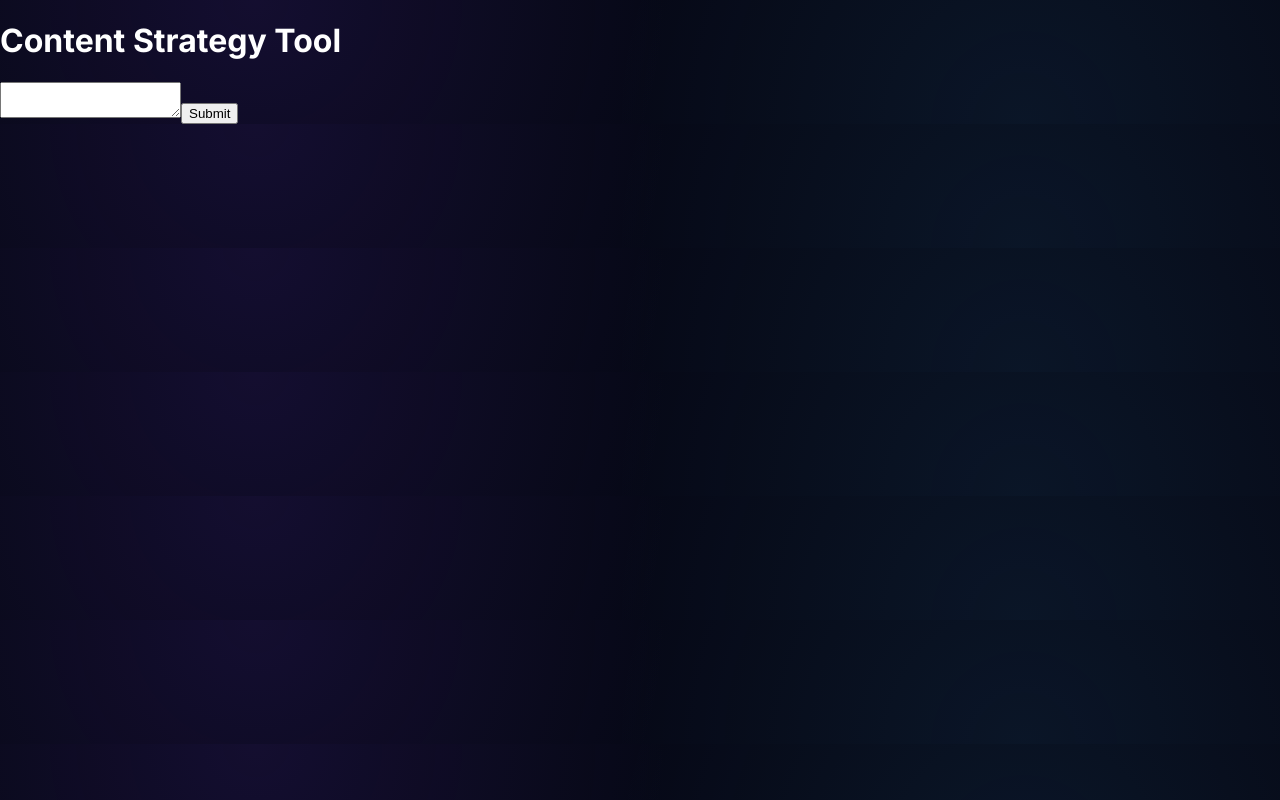
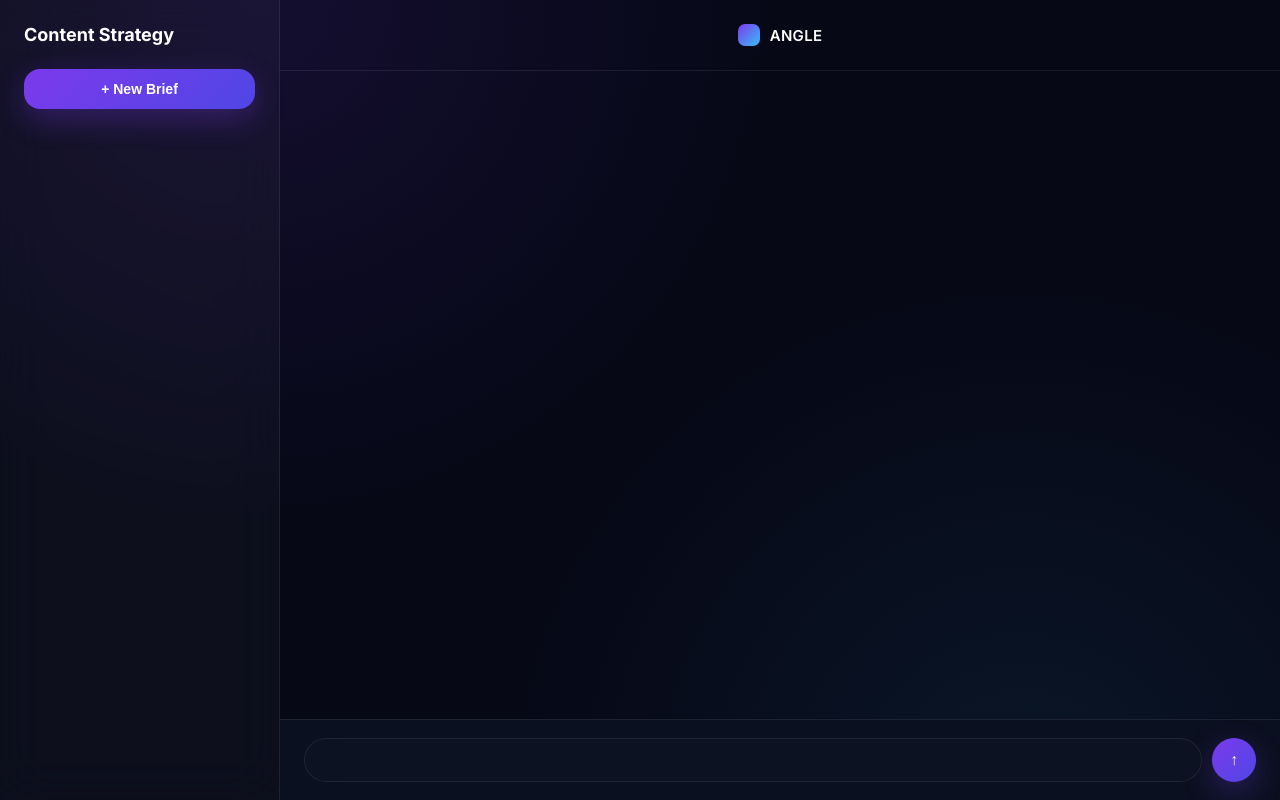
Before and after one commit to prexcre/ai-content-brief-tool, a React (Create React App) app in the folder frontend/: page / in a window 1280 px wide. Built offline with nearby package versions, Linux system fonts and the light colour scheme.

Commit message:
Add premium two-column layout, chat bubbles, custom header, and polished input/button styling

```diff
--- a/frontend/src/App.css
+++ b/frontend/src/App.css
@@ -53,3 +53,215 @@ body {
   font-family: 'Inter', -apple-system, sans-serif;
   color: var(--text-primary);
 }
+
+.app-shell {
+  display: flex;
+  height: 100vh;
+}
+
+.sidebar {
+  width: 280px;
+  flex-shrink: 0;
+  background: var(--glass-overlay);
+  backdrop-filter: blur(24px);
+  border-right: 1px solid var(--border-color);
+  padding: var(--sp-6);
+  display: flex;
+  flex-direction: column;
+  gap: var(--sp-6);
+}
+
+.logo {
+  font-family: 'Inter', sans-serif;
+  font-weight: 700;
+  font-size: 18px;
+  color: var(--text-primary);
+}
+
+.logo::before {
+  content: "Content Strategy";
+}
+
+.new-brief-btn {
+  background: linear-gradient(135deg, var(--accent), var(--accent-end));
+  color: white;
+  border: none;
+  border-radius: var(--radius-button);
+  padding: var(--sp-3) var(--sp-4);
+  font-weight: 600;
+  font-size: 14px;
+  cursor: pointer;
+  box-shadow: var(--shadow-button);
+  transition: transform var(--duration) var(--ease), opacity var(--duration) var(--ease);
+}
+
+.new-brief-btn:hover {
+  transform: translateY(-2px) scale(1.02);
+  opacity: 0.92;
+}
+
+.center-panel {
+  flex: 1;
+  display: flex;
+  flex-direction: column;
+  overflow: hidden;
+}
+
+.message-group {
+  display: flex;
+  flex-direction: column;
+  gap: var(--sp-3);
+  animation: fadeIn var(--duration) var(--ease);
+}
+
+.bubble {
+  padding: var(--sp-4) var(--sp-5);
+  border-radius: var(--radius-bubble);
+  font-size: 14px;
+  line-height: 1.6;
+  max-width: 70%;
+}
+
+.user-bubble {
+  align-self: flex-end;
+  background: linear-gradient(135deg, var(--accent), var(--accent-end));
+  color: white;
+}
+
+.assistant-bubble {
+  align-self: flex-start;
+  background: var(--surface);
+  backdrop-filter: blur(18px);
+  border: 1px solid var(--border-color);
+  color: var(--text-primary);
+  white-space: pre-line;
+  max-width:75%;
+}
+
+@keyframes fadeIn {
+  from {
+    opacity: 0;
+    transform: translateY(6px);
+  }
+  to {
+    opacity: 1;
+    transform: translateY(0);
+  }
+}
+
+.conversation-area {
+  flex: 1;
+  overflow-y: auto;
+  padding: 24px;
+  display: flex;
+  flex-direction: column;
+  gap: 20px;
+  min-height: 0;   /* ADD THIS LINE */
+}
+
+.app-header {
+  padding: 24px 32px;
+  border-bottom: 1px solid var(--border-color);
+  display: flex;
+  align-items: center;
+  justify-content: space-between;
+}
+
+.app-header h1 {
+  font-size: 15px;
+  font-weight: 500;
+  color: var(--text-secondary);
+  letter-spacing: 0.02em;
+  text-transform: uppercase;
+  margin: 0;
+}
+
+.assistant-bubble p {
+  margin: 0 0 12px 0;
+}
+
+.assistant-bubble p:last-child {
+  margin-bottom: 0;
+}
+
+.input-bar {
+  padding: 18px 24px;
+  border-top: 1px solid var(--border-color);
+  display: flex;
+  gap: 10px;
+  align-items: flex-end;
+  background: var(--bg-secondary);
+}
+
+.input-bar textarea {
+  flex: 1;
+  background-color: var(--surface);
+  backdrop-filter: blur(18px);
+  border: 1px solid var(--border-color);
+  border-radius: 24px;
+  color: var(--text-primary);
+  padding: 12px 20px;
+  font-family: var(--font-sans, 'Inter', sans-serif);
+  font-size: 14px;
+  resize: none;
+  min-height: 44px;
+  max-height: 160px;
+  overflow-y: auto;
+  transition: border-color var(--duration) var(--ease);
+}
+
+.input-bar textarea:focus {
+  outline: none;
+  border-color: var(--accent);
+}
+
+.app-header {
+  padding: 24px 32px;
+  border-bottom: 1px solid var(--border-color);
+  display: flex;
+  align-items: center;
+  justify-content: center;
+  gap: 10px;
+}
+
+.logo-mark {
+  width: 22px;
+  height: 22px;
+  border-radius: 7px;
+  background: linear-gradient(135deg, var(--accent), var(--cyan));
+}
+
+.app-header h1 {
+  font-size: 15px;
+  font-weight: 600;
+  color: var(--text-primary);
+  letter-spacing: 0.02em;
+  margin: 0;
+}
+
+.input-bar button {
+  background: linear-gradient(135deg, var(--accent), var(--accent-end));
+  color: white;
+  border: none;
+  border-radius: 50%;
+  width: 44px;
+  height: 44px;
+  min-width: 44px;
+  font-size: 16px;
+  font-weight: 600;
+  cursor: pointer;
+  box-shadow: var(--shadow-button);
+  transition: transform var(--duration) var(--ease), box-shadow var(--duration) var(--ease);
+  display: flex;
+  align-items: center;
+  justify-content: center;
+}
+
+.input-bar button:hover {
+  transform: scale(1.06);
+  box-shadow: 0 12px 36px rgba(124, 58, 237, 0.45);
+}
+
+.input-bar button:active {
+  transform: scale(0.97);
+}
--- a/frontend/src/App.js
+++ b/frontend/src/App.js
@@ -11,25 +11,50 @@ function App() {
   const [conversation, setConversation] = useState([]);
 
   return (
-    <div className="app-container">
+    <div className="app-shell">
+      <aside className="sidebar">
+        <div className="logo"></div>
+        <button className="new-brief-btn" onClick={() => {
+          setConversation([]);
+          setPreviousInteractionId(null);
+          setMessage("");
+          setError(null);
+        }}>+ New Brief</button>
+      </aside>
+
+      <div className="center-panel">
         <div className="app-header">
-        <h1>Content Strategy Tool</h1>
+          <div className="logo-mark"></div>
+          <h1>Angle</h1>
         </div>
 
         <div className="conversation-area">
           {error && <p style={{color: "red"}}>{error}</p>}
 
           {conversation.map((entry, index) => (
-          <div key={index}>
-            <p><strong>You:</strong> {entry.userMessage}</p>
-            {entry.brief && <p><strong>Brief:</strong> {entry.brief.full_brief}</p>}
-            {entry.plainAnswer && <p><strong>Answer:</strong> {entry.plainAnswer}</p>}
+  <div key={index} className="message-group">
+    <div className="bubble user-bubble">{entry.userMessage}</div>
+
+    {entry.brief && (
+      <div className="bubble assistant-bubble">{entry.brief.full_brief}</div>
+    )}
+    {entry.plainAnswer && (
+      <div className="bubble assistant-bubble">{entry.plainAnswer}</div>
+    )}
   </div>
 ))}
         </div>
 
         <div className="input-bar">
-        <textarea value={message} onChange={(e) => setMessage(e.target.value)}></textarea>
+        <textarea
+  value={message}
+  onChange={(e) => {
+    setMessage(e.target.value);
+    e.target.style.height = "auto";
+    e.target.style.height = e.target.scrollHeight + "px";
+  }}
+  rows={1}
+></textarea>
 
           <button onClick={ async () => {
             setLoading(true)
@@ -69,7 +94,8 @@ function App() {
             }
 
             setLoading(false)
-        } }>{loading ? "Generating...": "Submit"}</button>
+          } }>{loading ? "···" : "↑"}</button>
+        </div>
       </div>
     </div>
   );
```
Also changed, not shown: 2 other files (tests, documents, lock files or other folders). Lines whose indentation alone changed are shown as unchanged.
